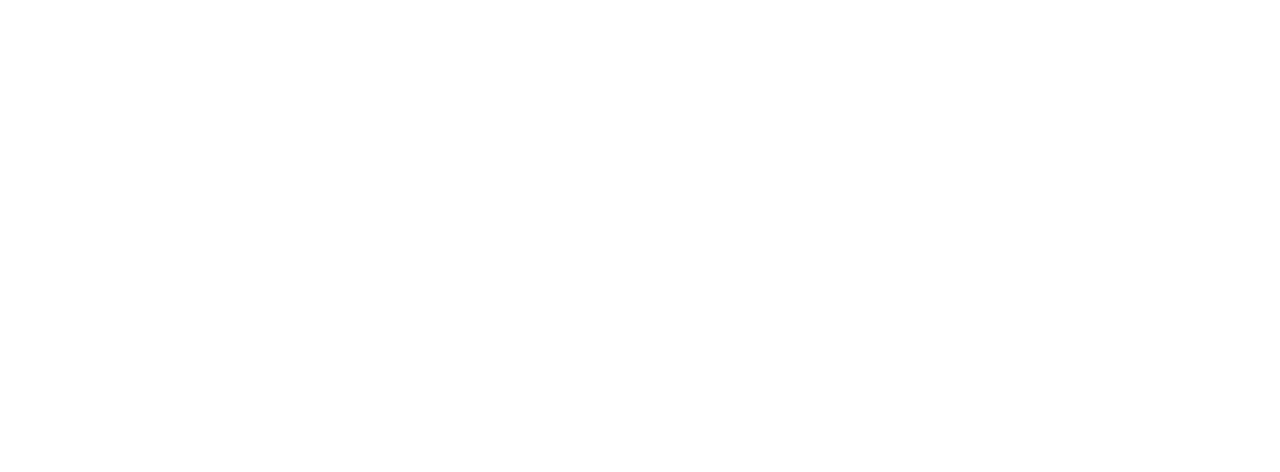
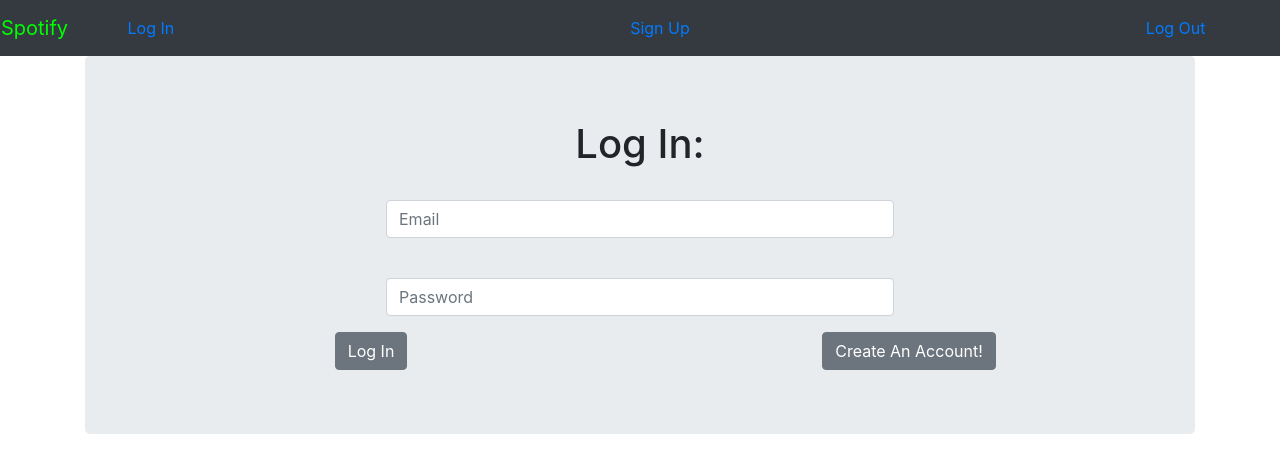
Before and after one commit to Build-Week-Spotify-Song-Suggester-4/front-end, a React (Create React App) app: page /login in a window 1280 px wide. Shown: the top 472 px of the page. Built offline with nearby package versions, Linux system fonts and the light colour scheme; no server answers.

Commit message:
implimented NavBar from project

```diff
--- a/src/App.js
+++ b/src/App.js
@@ -3,9 +3,10 @@
 import LogInForm from "./components/LogInForm";
 import Registration from "./components/Registration"
 import UserPage from "./components/UserPage";
-import PrivateRoute from './components/PrivateRoute'
-import PrivateRouteEdit from './components/PrivateRouteEdit'
-import EditUser from './components/EditUser'
+import PrivateRoute from './components/PrivateRoute';
+import PrivateRouteEdit from './components/PrivateRouteEdit';
+import EditUser from './components/EditUser';
+import NavBar from './components/NavBar'
 import './App.css';
 
 function App() {
@@ -13,8 +14,10 @@
     <div className="App">
       <header>
       </header>
+      <NavBar/>
         <Switch>
-          <Route exact path="/" render={props => <LogInForm {...props}/>} />
+
+          <Route path="/login" render={props => <LogInForm {...props}/>} />
 
           <Route path="/register" render={props => <Registration  {...props}/>} />
 
--- a/src/components/EditUser.js
+++ b/src/components/EditUser.js
@@ -29,6 +29,7 @@
         e.preventDefault();
         update(userUpdate)
         history.push('/private-route')
+        // window.location.reload(true)
     }
 
     const changeHandler = e => {
@@ -44,7 +45,7 @@
 		removeUser(user_id)
 		localStorage.removeItem('token')
 		localStorage.removeItem('ID')
-		history.push("/")
+		history.push("/login")
 		// window.location.reload(true)
 	}
 
--- /dev/null
+++ b/src/components/NavBar.js
@@ -0,0 +1,38 @@
+import React from "react";
+import { Container, Navbar, Nav, NavItem, NavLink, NavbarBrand } from "reactstrap";
+import { useHistory } from 'react-router-dom'
+function NavBar(){
+
+    //const [state, setter] = useState();
+    const history = useHistory()
+
+    const logout = e => {
+		if(localStorage.getItem("token") || localStorage.getItem('ID')){
+		localStorage.removeItem('token');
+		localStorage.removeItem('ID')
+		history.push("/")
+		window.location.reload(true)
+		}
+    };
+
+    return(
+		<Navbar color="dark" className="">
+			<Nav style={{width:"100%"}}className="row">
+					<NavbarBrand style={{color:"lime"}} >Spotify</NavbarBrand>
+					<Container className="themed-container" fluid="lg">
+						<NavItem style={{color:"white"}}className="">
+							<NavLink  href="/login">Log In</NavLink>
+						</NavItem>
+						<NavItem style={{color:"white"}}className="">
+							<NavLink  href="/register">Sign Up</NavLink>
+						</NavItem>
+						<NavItem style={{color:"white"}}className="">
+							<NavLink href="/private-route">Log Out</NavLink>
+						</NavItem>
+				</Container>
+			</Nav>
+		</Navbar>
+
+    );
+}
+export default NavBar;
--- a/src/components/PrivateRoute.js
+++ b/src/components/PrivateRoute.js
@@ -7,7 +7,7 @@
                 if(localStorage.getItem('token')){
                     return <Component  {...props} />
                 } else {
-                    return <Redirect to={'/'} />
+                    return <Redirect to={'/login'} />
                 }
             }}/>
     )
--- a/src/components/PrivateRouteEdit.js
+++ b/src/components/PrivateRouteEdit.js
@@ -7,7 +7,7 @@
                 if(localStorage.getItem('token')){
                     return <Component  {...props} />
                 } else {
-                    return <Redirect to={'/'} />
+                    return <Redirect to={'/login'} />
                 }
             }}/>
     )
--- a/src/components/ProfileCard.js
+++ b/src/components/ProfileCard.js
@@ -23,7 +23,7 @@
 		if(localStorage.getItem("token") || localStorage.getItem('ID')){
 		localStorage.removeItem('token');
 		localStorage.removeItem('ID')
-		push("/")
+		push("/login")
 		window.location.reload(true)
 		}
 	};
```
